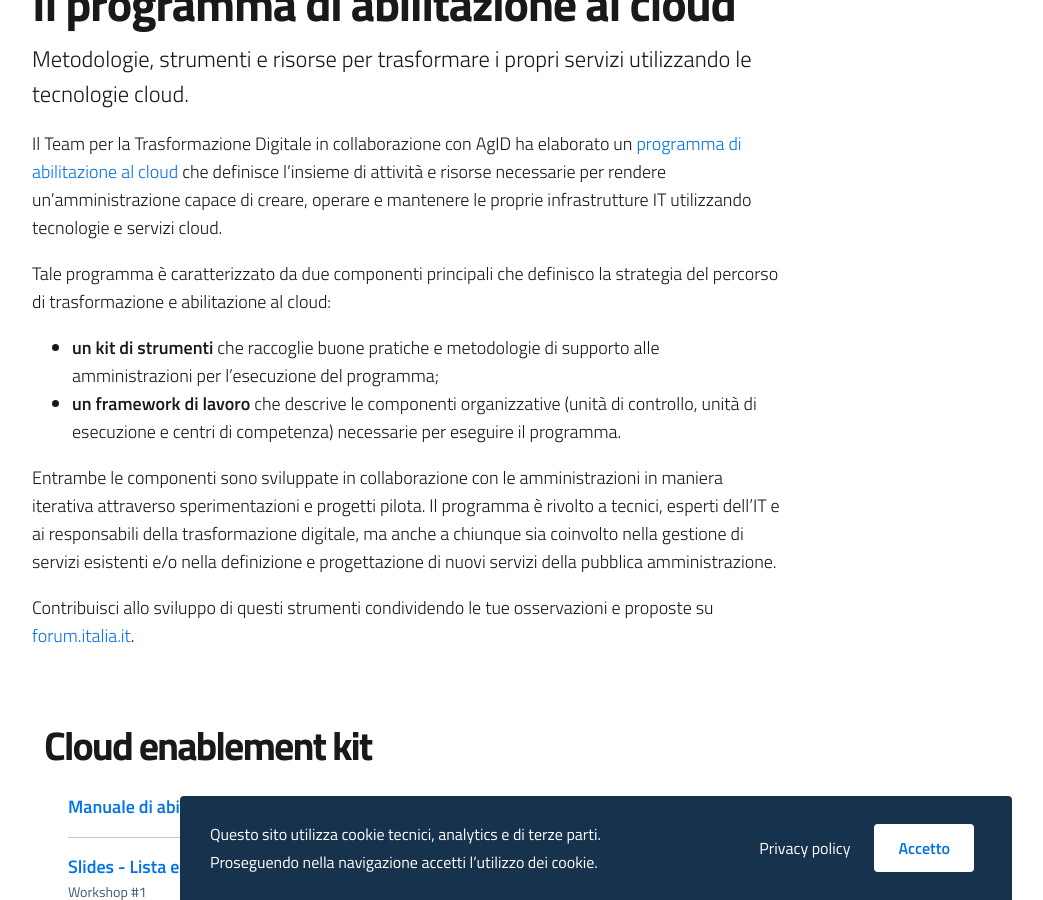
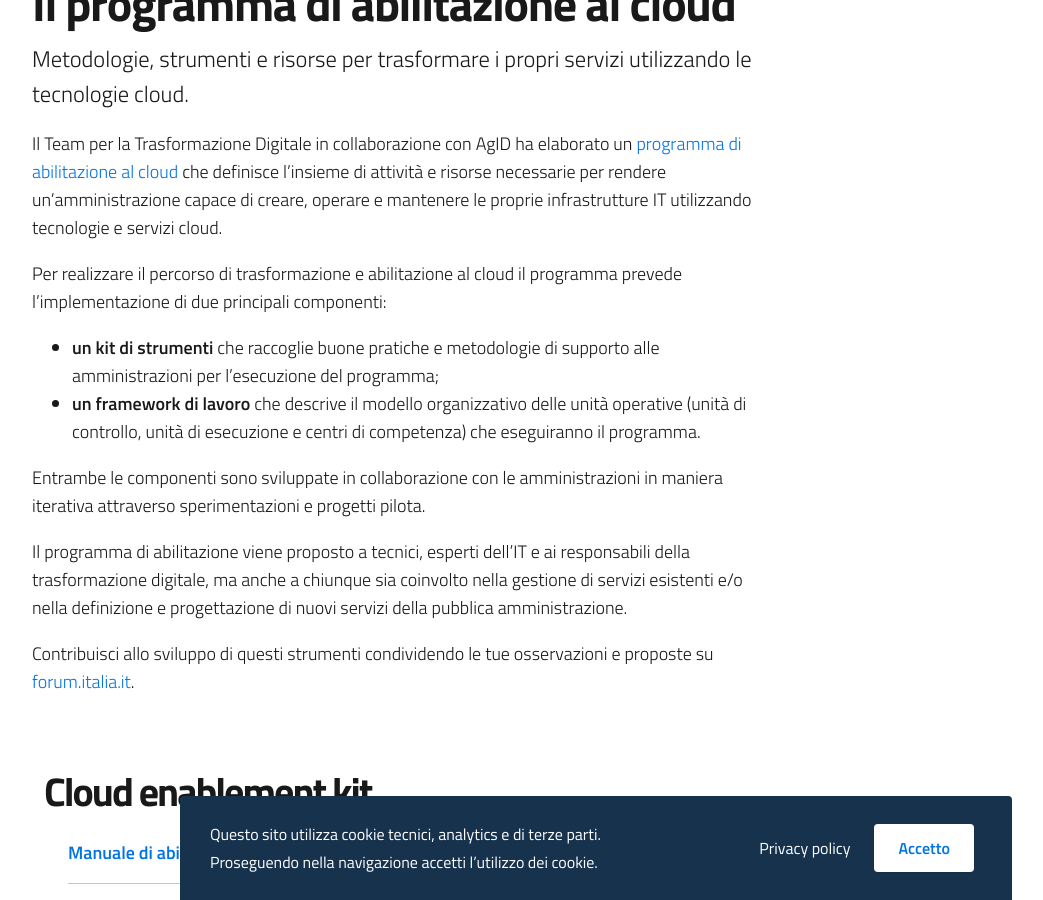
Before and after one commit to italia/cloud.italia.it, a Jekyll site: the page built from it/cloud-enablement.md, in a window 1280 px wide and 900 px high, scrolled down 323 px. Shown: the whole window, without its empty margins (44-1087 px from the left). Built offline with Jekyll 4.4.1, drawn with Linux system fonts in a browser that asks for light colours.

Commit message:
Fix text

```diff
--- a/it/cloud-enablement.md
+++ b/it/cloud-enablement.md
@@ -12,18 +12,16 @@
 per rendere un’amministrazione capace di creare, operare e mantenere le proprie infrastrutture IT
 utilizzando tecnologie e servizi cloud.
 
-Tale programma è caratterizzato da due componenti
-principali che definisco la strategia del percorso di trasformazione e abilitazione al cloud:
+Per realizzare il percorso di trasformazione e abilitazione al cloud il programma prevede l'implementazione di due principali componenti:
 
 - **un kit di strumenti** che raccoglie  buone pratiche e metodologie di supporto alle
   amministrazioni per l’esecuzione del programma;
-- **un framework di lavoro** che descrive le componenti organizzative (unità di
-  controllo, unità di esecuzione e centri di competenza) necessarie per
-  eseguire il programma.
+- **un framework di lavoro** che descrive il modello organizzativo delle unità operative (unità di
+  controllo, unità di esecuzione e centri di competenza) che eseguiranno il programma.
 
-Entrambe le componenti sono sviluppate in collaborazione con le
-amministrazioni in maniera iterativa attraverso sperimentazioni e progetti pilota.
-Il programma è rivolto a tecnici, esperti dell’IT e ai
+Entrambe le componenti sono sviluppate in collaborazione con le amministrazioni in maniera iterativa attraverso sperimentazioni e progetti pilota.
+
+Il programma di abilitazione viene proposto a tecnici, esperti dell’IT e ai
 responsabili della trasformazione digitale, ma anche a chiunque sia coinvolto nella gestione di servizi esistenti e/o
 nella definizione e progettazione di nuovi servizi della pubblica amministrazione.
 
```
